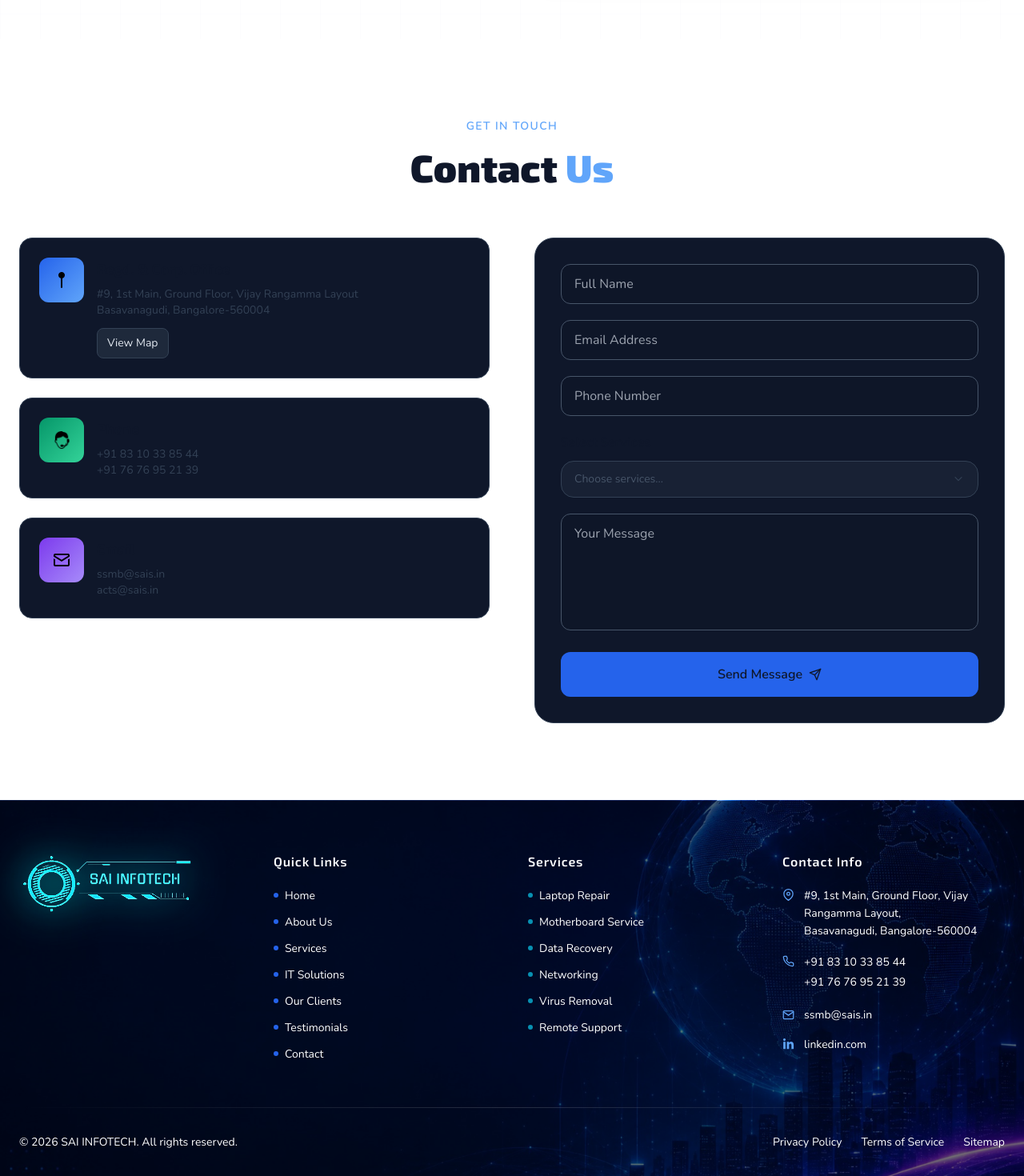
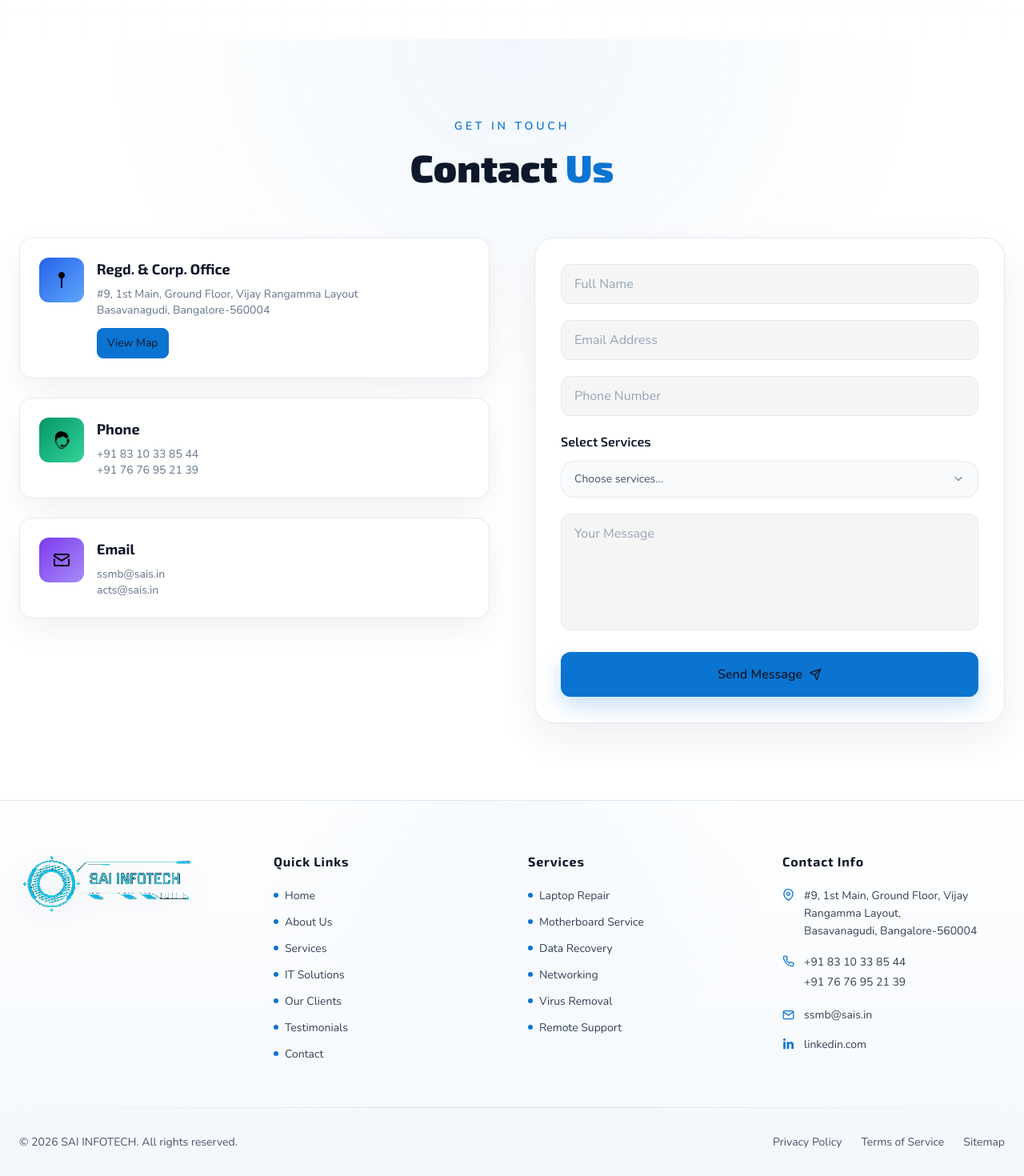
Before and after one commit to Yasir533/sai-infotech-webapp, a React (Vite) app in the folder sai-info/: page / in a window 1280 px wide. Shown: the part 2948-4418 px from the top of the page at 80% size. Built offline with nearby package versions, Linux system fonts and the light colour scheme.

Commit message:
changes in theme

```diff
--- a/sai-info/src/components/Contact.jsx
+++ b/sai-info/src/components/Contact.jsx
@@ -144,7 +144,8 @@ export default function Contact() {
 
   return (
     <section id="contact" className="py-24 relative">
-      <div className="max-w-7xl mx-auto px-6">
+      <div className="absolute inset-0 bg-[radial-gradient(circle_at_top,rgba(11,116,209,0.06),transparent_45%)] pointer-events-none" />
+      <div className="max-w-7xl mx-auto px-6 relative">
         {/* Header */}
         <motion.div
           ref={ref}
@@ -153,12 +154,12 @@ export default function Contact() {
           transition={{ duration: 0.6 }}
           className="text-center mb-16"
         >
-          <span className="text-blue-400 text-sm font-semibold uppercase tracking-widest">
+          <span className="text-[#0b74d1] text-sm font-semibold uppercase tracking-[0.28em]">
             Get In Touch
           </span>
 
-          <h2 className="text-5xl font-black text-white mt-4">
-            Contact <span className="text-blue-400">Us</span>
+          <h2 className="text-5xl font-black text-slate-900 mt-4">
+            Contact <span className="text-[#0b74d1]">Us</span>
           </h2>
         </motion.div>
 
@@ -173,7 +174,7 @@ export default function Contact() {
             {contactInfo.map((info, i) => (
               <div
                 key={i}
-                className="bg-slate-900 border border-slate-700 rounded-2xl p-6 flex gap-4"
+                className="bg-white border border-slate-200 rounded-2xl p-6 flex gap-4 shadow-[0_14px_40px_rgba(15,23,42,0.06)]"
               >
                 <div
                   className={`w-14 h-14 rounded-xl bg-gradient-to-br ${info.color} flex items-center justify-center`}
@@ -198,7 +199,7 @@ export default function Contact() {
                 </div>
 
                 <div>
-                  <h3 className="text-white text-lg font-bold mb-2">
+                  <h3 className="text-slate-900 text-lg font-bold mb-2">
                     {info.title}
                   </h3>
 
@@ -206,7 +207,7 @@ export default function Contact() {
                     if (info.title === 'Phone') {
                       const tel = String(line).replace(/[^0-9+]/g, '');
                       return (
-                        <p key={index} className="text-slate-300 text-sm">
+                        <p key={index} className="text-slate-600 text-sm">
                           <a href={`tel:${tel}`} className="hover:underline">
                             {line}
                           </a>
@@ -216,7 +217,7 @@ export default function Contact() {
 
                     if (info.title === 'Email') {
                       return (
-                        <p key={index} className="text-slate-300 text-sm">
+                        <p key={index} className="text-slate-600 text-sm">
                           <a href={`mailto:${line}`} className="hover:underline">
                             {line}
                           </a>
@@ -225,7 +226,7 @@ export default function Contact() {
                     }
 
                     return (
-                      <p key={index} className="text-slate-300 text-sm">
+                      <p key={index} className="text-slate-600 text-sm">
                         {line}
                       </p>
                     );
@@ -236,7 +237,7 @@ export default function Contact() {
                         href="https://maps.app.goo.gl/nr6kvoQtCdyEo42k7"
                         target="_blank"
                         rel="noopener noreferrer"
-                        className="inline-block rounded-lg bg-slate-800 border border-slate-700 px-3 py-2 text-sm text-slate-200 hover:bg-slate-700"
+                        className="inline-block rounded-lg bg-[#0b74d1] border border-[#0b74d1] px-3 py-2 text-sm text-white hover:bg-[#095fbd]"
                       >
                         View Map
                       </a>
@@ -252,19 +253,19 @@ export default function Contact() {
             initial={{ opacity: 0, x: 50 }}
             animate={inView ? { opacity: 1, x: 0 } : {}}
             transition={{ duration: 0.7 }}
-            className="bg-slate-900 border border-slate-700 rounded-3xl p-8"
+            className="bg-white border border-slate-200 rounded-3xl p-8 shadow-[0_18px_50px_rgba(15,23,42,0.07)]"
           >
             {submitted ? (
               <div className="text-center py-10">
-                <div className="w-20 h-20 rounded-full bg-green-500 flex items-center justify-center mx-auto mb-6">
+                <div className="w-20 h-20 rounded-full bg-emerald-500 flex items-center justify-center mx-auto mb-6 shadow-[0_10px_24px_rgba(16,185,129,0.2)]">
                   <FiCheck className="text-white" size={36} />
                 </div>
 
-                <h3 className="text-3xl font-bold text-white mb-4">
+                <h3 className="text-3xl font-bold text-slate-900 mb-4">
                   Message Sent Successfully
                 </h3>
 
-                <p className="text-slate-300">
+                <p className="text-slate-600">
                   Our team will contact you shortly.
                 </p>
               </div>
@@ -278,7 +279,7 @@ export default function Contact() {
                   onChange={handleChange}
                   placeholder="Full Name"
                   required
-                  className="w-full bg-slate-800 border border-slate-600 rounded-xl px-4 py-3 text-white"
+                  className="w-full bg-slate-50 border border-slate-200 rounded-xl px-4 py-3 text-slate-900 placeholder-slate-400 focus:outline-none focus:border-[#0b74d1]"
                 />
 
                 {/* Email */}
@@ -289,7 +290,7 @@ export default function Contact() {
                   onChange={handleChange}
                   placeholder="Email Address"
                   required
-                  className="w-full bg-slate-800 border border-slate-600 rounded-xl px-4 py-3 text-white"
+                  className="w-full bg-slate-50 border border-slate-200 rounded-xl px-4 py-3 text-slate-900 placeholder-slate-400 focus:outline-none focus:border-[#0b74d1]"
                 />
 
                 {/* Phone */}
@@ -300,17 +301,17 @@ export default function Contact() {
                   onChange={handleChange}
                   placeholder="Phone Number"
                   required
-                  className="w-full bg-slate-800 border border-slate-600 rounded-xl px-4 py-3 text-white"
+                  className="w-full bg-slate-50 border border-slate-200 rounded-xl px-4 py-3 text-slate-900 placeholder-slate-400 focus:outline-none focus:border-[#0b74d1]"
                 />
 
                 {/* Services (multi-select dropdown) */}
                 <div ref={servicesRef} className="relative">
-                  <h3 className="text-white font-semibold mb-3">Select Services</h3>
+                  <h3 className="text-slate-900 font-semibold mb-3">Select Services</h3>
 
                   <button
                     type="button"
                     onClick={() => setServicesOpen((s) => !s)}
-                    className="w-full text-left rounded-2xl border border-slate-700 bg-slate-800/60 px-4 py-3 text-sm flex items-center justify-between"
+                    className="w-full text-left rounded-2xl border border-slate-200 bg-slate-50 px-4 py-3 text-sm flex items-center justify-between text-slate-700"
                   >
                     <div className="flex flex-wrap gap-2">
                       {form.services.length === 0 ? (
@@ -319,7 +320,7 @@ export default function Contact() {
                         form.services.map((s, i) => (
                           <span
                             key={i}
-                            className="px-3 py-1 rounded-full bg-slate-700 text-xs text-white"
+                            className="px-3 py-1 rounded-full bg-[#0b74d1]/10 text-xs text-[#0b74d1]"
                           >
                             {s}
                           </span>
@@ -328,7 +329,7 @@ export default function Contact() {
                     </div>
 
                     <svg
-                      className={`w-4 h-4 ml-3 text-slate-300 transition-transform ${servicesOpen ? 'rotate-180' : ''}`}
+                      className={`w-4 h-4 ml-3 text-slate-500 transition-transform ${servicesOpen ? 'rotate-180' : ''}`}
                       viewBox="0 0 20 20"
                       fill="none"
                     >
@@ -337,19 +338,19 @@ export default function Contact() {
                   </button>
 
                   {servicesOpen && (
-                    <div className="absolute z-30 mt-2 w-full rounded-xl border border-slate-700 bg-slate-900 p-3 shadow-lg">
+                    <div className="absolute z-30 mt-2 w-full rounded-xl border border-slate-200 bg-white p-3 shadow-[0_18px_40px_rgba(15,23,42,0.08)]">
                       <div className="max-h-56 overflow-auto">
                         {SERVICE_OPTIONS.map((service, index) => {
                           const checked = form.services.includes(service)
                           return (
-                            <label key={index} className="flex items-center gap-3 p-2 rounded hover:bg-slate-800 cursor-pointer">
+                            <label key={index} className="flex items-center gap-3 p-2 rounded hover:bg-slate-50 cursor-pointer">
                               <input
                                 type="checkbox"
                                 checked={checked}
                                 onChange={() => toggleService(service)}
-                                className="h-4 w-4 text-blue-600"
+                                className="h-4 w-4 text-[#0b74d1]"
                               />
-                              <span className="text-sm text-slate-200">{service}</span>
+                              <span className="text-sm text-slate-700">{service}</span>
                             </label>
                           )
                         })}
@@ -366,14 +367,14 @@ export default function Contact() {
                   rows="5"
                   placeholder="Your Message"
                   required
-                  className="w-full bg-slate-800 border border-slate-600 rounded-xl px-4 py-3 text-white resize-none"
+                  className="w-full bg-slate-50 border border-slate-200 rounded-xl px-4 py-3 text-slate-900 placeholder-slate-400 resize-none focus:outline-none focus:border-[#0b74d1]"
                 />
 
                 {/* Button */}
                 <button
                   type="submit"
                   disabled={loading}
-                  className="w-full bg-blue-600 hover:bg-blue-700 rounded-xl py-4 text-white font-semibold flex items-center justify-center gap-2"
+                  className="w-full bg-[#0b74d1] hover:bg-[#095fbd] rounded-xl py-4 text-white font-semibold flex items-center justify-center gap-2 shadow-[0_12px_28px_rgba(11,116,209,0.22)]"
                 >
                   {loading ? (
                     'Sending...'
--- a/sai-info/src/components/Footer.jsx
+++ b/sai-info/src/components/Footer.jsx
@@ -22,23 +22,20 @@ const serviceLinks = [
   { label: 'Remote Support', href: '#it-solutions' },
 ]
 
-const linkStyle = { color: '#ffffff', fontSize: '14px', textDecoration: 'none', display: 'flex', alignItems: 'center', gap: '8px' }
-const headingStyle = { color: '#ffffff', fontWeight: 600, marginBottom: '20px', letterSpacing: '0.05em' }
+const linkStyle = { color: '#334155', fontSize: '14px', textDecoration: 'none', display: 'flex', alignItems: 'center', gap: '8px' }
+const headingStyle = { color: '#0f172a', fontWeight: 700, marginBottom: '20px', letterSpacing: '0.05em' }
 
 export default function Footer() {
   return (
     <footer
       style={{
         position: 'relative',
-        borderTop: '1px solid rgba(255,255,255,0.08)',
+        borderTop: '1px solid rgba(148,163,184,0.2)',
         overflow: 'hidden',
-        backgroundImage: "url('/bg.jpeg')",
-        backgroundSize: 'cover',
-        backgroundPosition: 'center',
-        backgroundRepeat: 'no-repeat',
+        background: 'linear-gradient(180deg, #ffffff 0%, #f3f7fc 100%)',
       }}
     >
-      <div style={{ position: 'absolute', inset: 0, background: 'rgba(0,0,0,0.55)' }} />
+      <div style={{ position: 'absolute', inset: 0, background: 'radial-gradient(circle at top, rgba(11,116,209,0.04), transparent 45%)' }} />
 
       <div style={{ position: 'relative', maxWidth: '1280px', margin: '0 auto', padding: '64px 24px 32px' }}>
 
@@ -56,7 +53,7 @@ export default function Footer() {
                   width: 'auto',
                   objectFit: 'contain',
                   maxWidth: '260px',
-                  filter: 'drop-shadow(0 0 25px rgba(0,255,255,0.9)) brightness(1.25)'
+                  filter: 'drop-shadow(0 8px 24px rgba(15,23,42,0.12))'
                 }}
               />
             </a>
@@ -69,10 +66,10 @@ export default function Footer() {
               {quickLinks.map((link, i) => (
                 <li key={i}>
                   <a href={link.href} style={linkStyle}
-                    onMouseEnter={e => e.currentTarget.style.color = '#67e8f9'}
-                    onMouseLeave={e => e.currentTarget.style.color = '#ffffff'}
+                    onMouseEnter={e => e.currentTarget.style.color = '#0b74d1'}
+                    onMouseLeave={e => e.currentTarget.style.color = '#334155'}
                   >
-                    <span style={{ width: '6px', height: '6px', borderRadius: '50%', background: '#2563eb', flexShrink: 0 }} />
+                    <span style={{ width: '6px', height: '6px', borderRadius: '50%', background: '#0b74d1', flexShrink: 0 }} />
                     {link.label}
                   </a>
                 </li>
@@ -87,10 +84,10 @@ export default function Footer() {
               {serviceLinks.map((link, i) => (
                 <li key={i}>
                   <a href={link.href} style={linkStyle}
-                    onMouseEnter={e => e.currentTarget.style.color = '#67e8f9'}
-                    onMouseLeave={e => e.currentTarget.style.color = '#ffffff'}
+                    onMouseEnter={e => e.currentTarget.style.color = '#0b74d1'}
+                    onMouseLeave={e => e.currentTarget.style.color = '#334155'}
                   >
-                    <span style={{ width: '6px', height: '6px', borderRadius: '50%', background: '#0891b2', flexShrink: 0 }} />
+                    <span style={{ width: '6px', height: '6px', borderRadius: '50%', background: '#0b74d1', flexShrink: 0 }} />
                     {link.label}
                   </a>
                 </li>
@@ -104,38 +101,38 @@ export default function Footer() {
             <div style={{ display: 'flex', flexDirection: 'column', gap: '16px' }}>
 
               <div style={{ display: 'flex', alignItems: 'flex-start', gap: '12px' }}>
-                <FiMapPin style={{ color: '#60a5fa', flexShrink: 0, marginTop: '2px' }} size={15} />
-                <p style={{ color: '#ffffff', fontSize: '14px', lineHeight: '1.6', margin: 0 }}>
+                <FiMapPin style={{ color: '#0b74d1', flexShrink: 0, marginTop: '2px' }} size={15} />
+                <p style={{ color: '#334155', fontSize: '14px', lineHeight: '1.6', margin: 0 }}>
                   #9, 1st Main, Ground Floor, Vijay Rangamma Layout,<br />
                   Basavanagudi, Bangalore-560004
                 </p>
               </div>
 
               <div style={{ display: 'flex', alignItems: 'flex-start', gap: '12px' }}>
-                <FiPhone style={{ color: '#60a5fa', flexShrink: 0, marginTop: '2px' }} size={15} />
+                <FiPhone style={{ color: '#0b74d1', flexShrink: 0, marginTop: '2px' }} size={15} />
                 <div>
                   {['+91 83 10 33 85 44', '+91 76 76 95 21 39'].map((num, i) => (
                     <a key={i} href={`tel:${num.replace(/\s/g,'')}`} style={{ ...linkStyle, display: 'block', marginBottom: '4px' }}
-                      onMouseEnter={e => e.currentTarget.style.color = '#67e8f9'}
-                      onMouseLeave={e => e.currentTarget.style.color = '#ffffff'}
+                      onMouseEnter={e => e.currentTarget.style.color = '#0b74d1'}
+                      onMouseLeave={e => e.currentTarget.style.color = '#334155'}
                     >{num}</a>
                   ))}
                 </div>
               </div>
 
               <div style={{ display: 'flex', alignItems: 'center', gap: '12px' }}>
-                <FiMail style={{ color: '#60a5fa', flexShrink: 0 }} size={15} />
+                <FiMail style={{ color: '#0b74d1', flexShrink: 0 }} size={15} />
                 <a href="mailto:ssmb@sais.in" style={linkStyle}
-                  onMouseEnter={e => e.currentTarget.style.color = '#67e8f9'}
-                  onMouseLeave={e => e.currentTarget.style.color = '#ffffff'}
+                  onMouseEnter={e => e.currentTarget.style.color = '#0b74d1'}
+                  onMouseLeave={e => e.currentTarget.style.color = '#334155'}
                 >ssmb@sais.in</a>
               </div>
 
               <div style={{ display: 'flex', alignItems: 'center', gap: '12px' }}>
-                <FaLinkedinIn style={{ color: '#60a5fa', flexShrink: 0 }} size={15} />
+                <FaLinkedinIn style={{ color: '#0b74d1', flexShrink: 0 }} size={15} />
                 <a href="https://linkedin.com" target="_blank" rel="noopener noreferrer" style={linkStyle}
-                  onMouseEnter={e => e.currentTarget.style.color = '#67e8f9'}
-                  onMouseLeave={e => e.currentTarget.style.color = '#ffffff'}
+                  onMouseEnter={e => e.currentTarget.style.color = '#0b74d1'}
+                  onMouseLeave={e => e.currentTarget.style.color = '#334155'}
                 >linkedin.com</a>
               </div>
 
@@ -144,18 +141,18 @@ export default function Footer() {
         </div>
 
         {/* Divider */}
-        <div style={{ height: '1px', background: 'linear-gradient(to right, transparent, rgba(255,255,255,0.15), transparent)', marginBottom: '32px' }} />
+        <div style={{ height: '1px', background: 'linear-gradient(to right, transparent, rgba(148,163,184,0.35), transparent)', marginBottom: '32px' }} />
 
         {/* Bottom */}
         <div style={{ display: 'flex', flexWrap: 'wrap', alignItems: 'center', justifyContent: 'space-between', gap: '16px' }}>
-          <p style={{ color: '#ffffff', fontSize: '14px', margin: 0 }}>
+          <p style={{ color: '#475569', fontSize: '14px', margin: 0 }}>
             © {new Date().getFullYear()} SAI INFOTECH. All rights reserved.
           </p>
           <div style={{ display: 'flex', gap: '24px' }}>
             {['Privacy Policy', 'Terms of Service', 'Sitemap'].map((label, i) => (
-              <a key={i} href="#" style={{ color: '#ffffff', fontSize: '14px', textDecoration: 'none' }}
-                onMouseEnter={e => e.currentTarget.style.color = '#67e8f9'}
-                onMouseLeave={e => e.currentTarget.style.color = '#ffffff'}
+              <a key={i} href="#" style={{ color: '#475569', fontSize: '14px', textDecoration: 'none' }}
+                onMouseEnter={e => e.currentTarget.style.color = '#0b74d1'}
+                onMouseLeave={e => e.currentTarget.style.color = '#475569'}
               >{label}</a>
             ))}
           </div>
```
